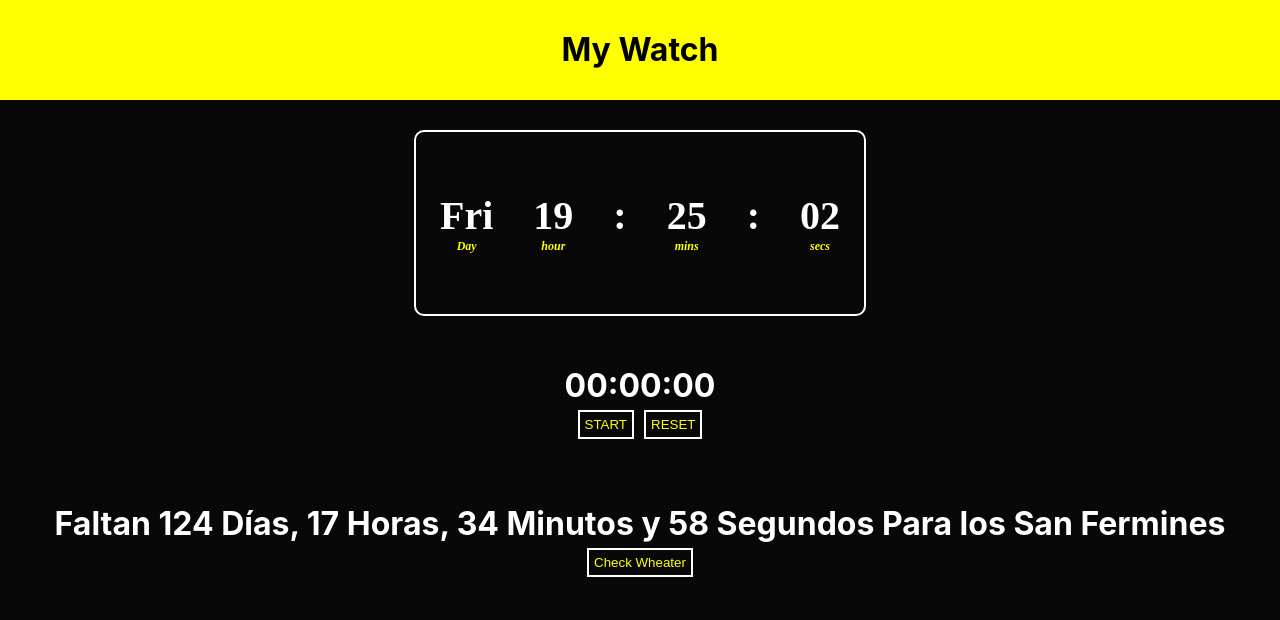
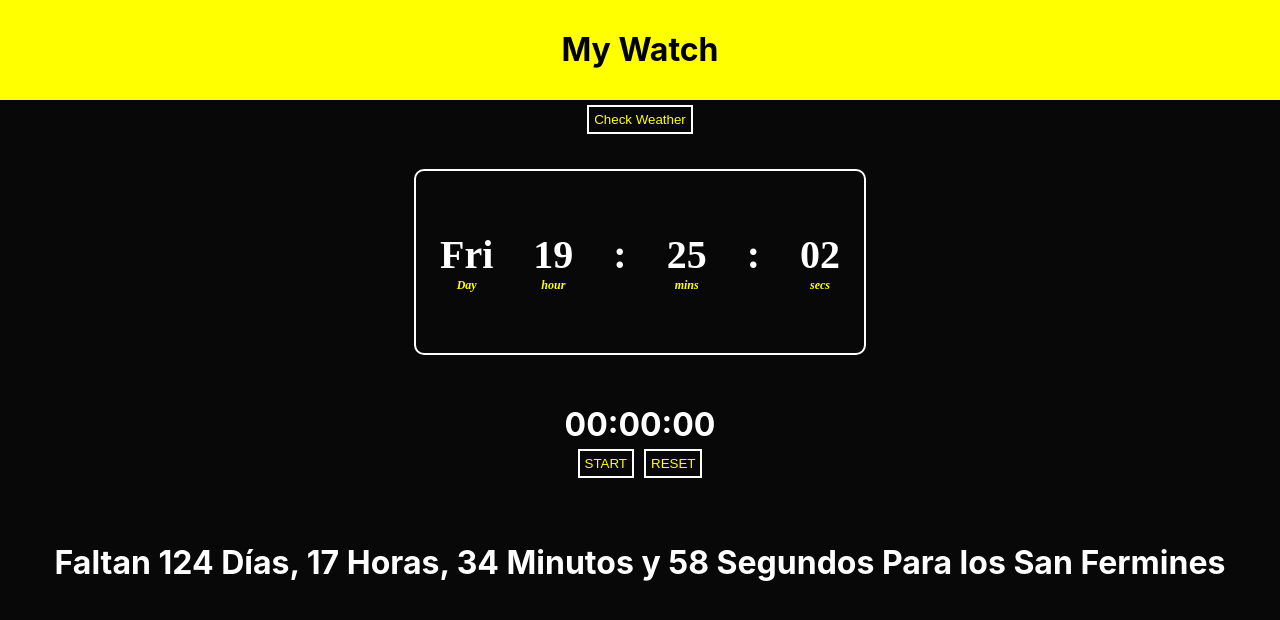
Before and after one commit to mikelazquetax/Clock-App-React, a React (Create React App) app: page / in a window 1280 px wide. Shown: the top 620 px of the page. Built offline with nearby package versions, Linux system fonts and the light colour scheme.

Commit message:
routing weather

```diff
--- a/src/App.jsx
+++ b/src/App.jsx
@@ -1,27 +1,21 @@
 import EstilosGlobales from "./theme/global";
 
-import Header from "./components/Header/Header";
-import Clock from "./components/Clock/Clock";
-import CountDown from "./components/CountDown/CountDown";
-import StopWatch from "./components/StopWatch/StopWatch";
+import Home from "./components/home/Home";
 import Weather from "./components/Weather/Weather";
-import { BrowserRouter as Router, Route, Routes } from "react-router-dom"
+import { BrowserRouter as Router, Route, Routes } from "react-router-dom";
+
 
 function App() {
   return (
     <div className="App">
 
-    <Router>
-    <EstilosGlobales/>
-      <Header/>
-      <Clock/>
-      <StopWatch/>
-      <CountDown/>
-      <Routes>
-
-    <Route path="Weather" element={<Weather/>}/>
-    </Routes>
-    </Router>
+ <EstilosGlobales />
+     <Router>
+        <Routes>
+        <Route path= "/" element={<Home/>} />
+          <Route path="Weather/:cname" element={<Weather />} />
+        </Routes>
+      </Router>
     </div>
   );
 }
--- a/src/components/Weather/Weather.jsx
+++ b/src/components/Weather/Weather.jsx
@@ -1,13 +1,26 @@
-import React, {useState} from 'react';
+import React, {useState, useEffect} from 'react';
 import * as S from './styles';
+import { useParams } from 'react-router-dom';
 
 export default function Weather() {
     const api = {
-        key: "59a4048924f37ac92d98e730c73d3993",
+        key: "2f62d1d3c6132ab09c50ba986374b055",
         base: "https://api.openweathermap.org/data/2.5/",
       };
     const [query, setQuery] = useState("");
     const [weather, setWeather] = useState({});
+
+    const { cname } = useParams()
+
+    useEffect(()=>{
+      fetch(`${api.base}weather?q=${cname}&units=metric&APPID=${api.key}`)
+      .then((res) => res.json())
+      .then(result => {
+        setWeather(result);
+        setQuery('')
+        console.log(result)
+      });
+    },[cname])
 
     const search = (evt) => {
       if (evt.key === "Enter") {
--- a/src/components/Clock/Clock.jsx
+++ b/src/components/home/Clock/Clock.jsx
@@ -45,7 +45,7 @@ export default function Clock() {
       case 6:
         time.stringDay = "Sat";
         break;
-      case 7:
+      case 0:
         time.stringDay = "Sun";
         break;
 
@@ -78,7 +78,6 @@ export default function Clock() {
   return (
 
     <S.currentTime>
-
       <S.variables>
         <p>{time.stringDay}</p>
         <S.subVariables>
--- a/src/components/CountDown/CountDown.jsx
+++ b/src/components/home/CountDown/CountDown.jsx
@@ -1,6 +1,6 @@
 import React, {useState, useEffect} from 'react';
 import * as S from "./styles";
-import { Link } from 'react-router-dom';
+
 
 export default function CountDown() {
     const [sanFerminDays, setSanFerminDays] = useState("")
@@ -38,11 +38,7 @@ export default function CountDown() {
 
     <S.SFtitle>{sanFerminDays}</S.SFtitle>
 
-    <Link to={`/Weather`}>
-    <S.SFButton>
-      Check Wheater
-      </S.SFButton>
-    </Link>
+
 
     </S.SFstyles>
   )
--- /dev/null
+++ b/src/components/home/Home.jsx
@@ -0,0 +1,27 @@
+
+
+import Header from "../../components/home/Header/Header";
+import Clock from "../../components/home/Clock/Clock";
+import CountDown from "../../components/home/CountDown/CountDown";
+import StopWatch from "../../components/home/StopWatch/StopWatch";
+import { Link } from "react-router-dom";
+import * as S from './styles';
+
+export default function Home(name) {
+   name = 'madrid'
+  return (
+    <div>
+
+      <Header />
+      <Link to={`/Weather/${name}`}>
+      <S.divButton>
+      <S.weatherButton>Check Weather </S.weatherButton>
+      </S.divButton>
+    </Link>
+
+      <Clock />
+      <StopWatch />
+      <CountDown />
+    </div>
+  );
+}
--- /dev/null
+++ b/src/components/home/styles.jsx
@@ -0,0 +1,15 @@
+import styled from "styled-components";
+export const divButton = styled.div`
+margin:auto;
+align-items:center;
+text-align:center
+`
+export const weatherButton = styled.button`
+
+    color:yellow;
+    cursor:pointer;
+    margin: 5px;
+    padding:5px;
+    border: 2px solid;
+    border-color:white
+`
```
Also changed, not shown: src/assets/cold.png (added), src/assets/hot.png (added), src/components/home/Clock/styles.jsx (renamed from src/components/Clock/styles.jsx), src/components/home/CountDown/styles.jsx (renamed from src/components/CountDown/styles.jsx), src/components/home/Header/Header.jsx (renamed from src/components/Header/Header.jsx), src/components/home/Header/styles.jsx (renamed from src/components/Header/styles.jsx), src/components/home/StopWatch/StopWatch.jsx (renamed from src/components/StopWatch/StopWatch.jsx), src/components/home/StopWatch/styles.jsx (renamed from src/components/StopWatch/styles.jsx).
